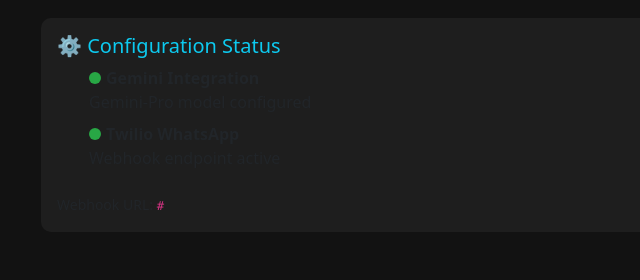
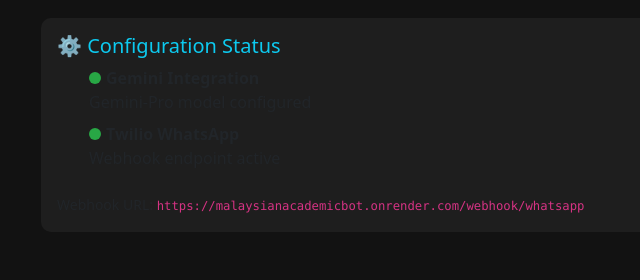
Before and after one commit to tajul78/MalaysianAcademicBot, a Flask app: page / in a window 1280 px wide. Shown: the part 587-867 px from the top of the page, without its empty margins (41-681 px from the left). Run offline with Flask 3, Linux system fonts and the light colour scheme; data that the repository does not hold is empty.

Commit message:
Update dashboard.html

```diff
--- a/templates/dashboard.html
+++ b/templates/dashboard.html
@@ -79,7 +79,7 @@
                 <li><span class="green-dot"></span><strong>Twilio WhatsApp</strong><br>Webhook endpoint active</li>
             </ul>
             <small>Webhook URL:
-                <code>{{ url_for('webhook_whatsapp', _external=True) }}</code>
+                <code>https://malaysianacademicbot.onrender.com/webhook/whatsapp</code>
             </small>
         </div>
     </div>
```
